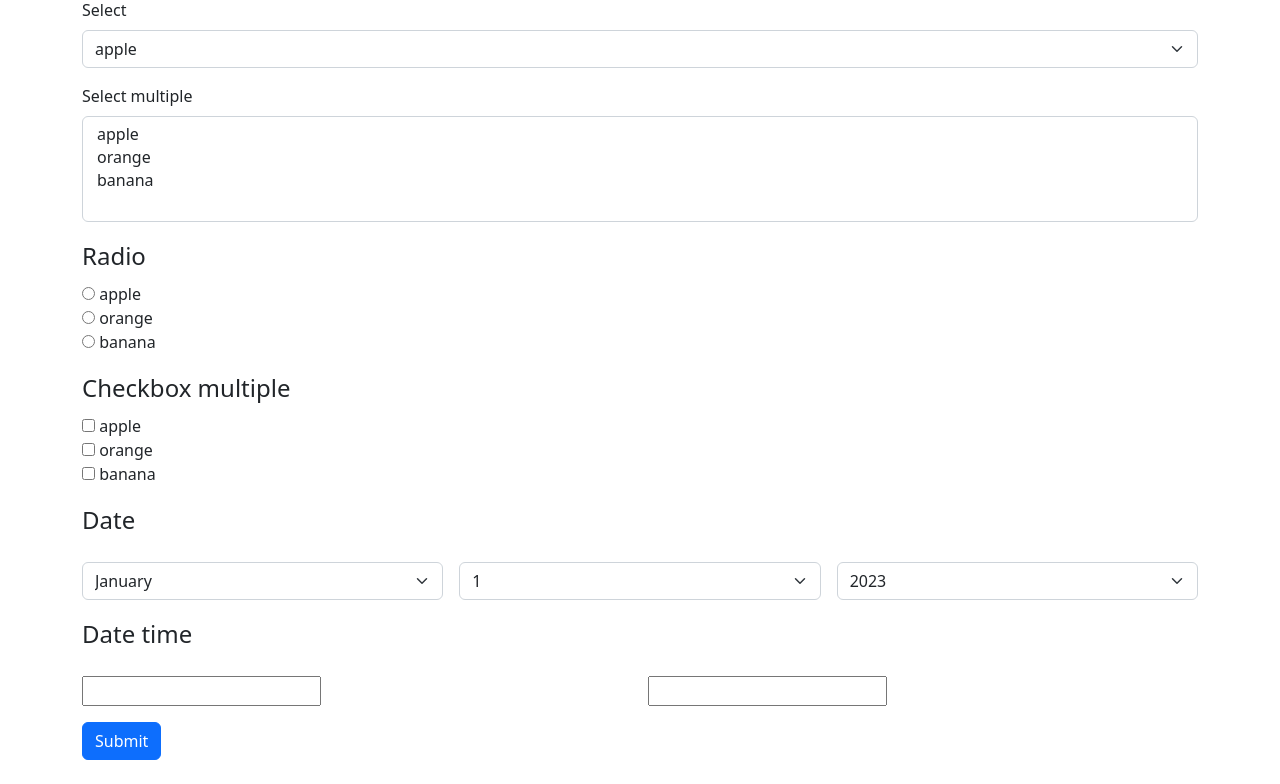
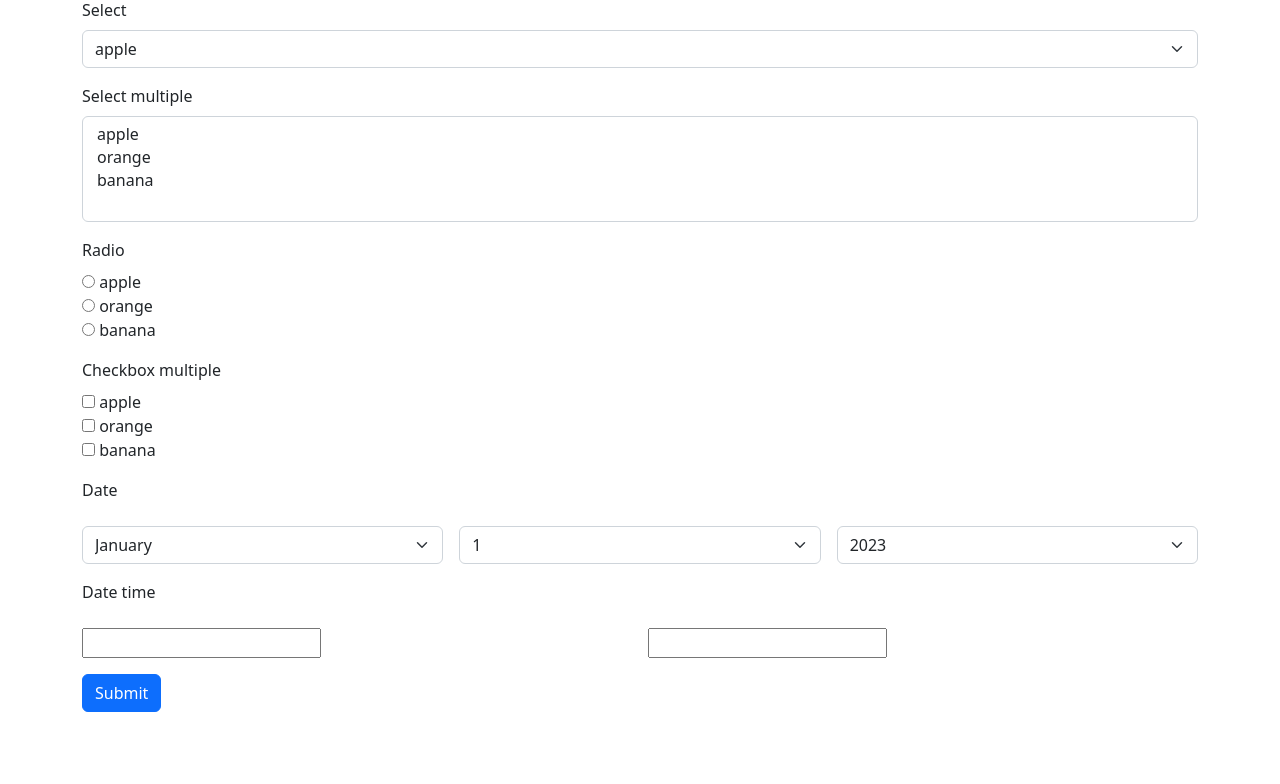
Before and after one commit to xi/django-bs, a Django app: page / in a window 1280 px wide. Shown: the part 541-1325 px from the top of the page. After the commit the page ends 1253 px from the top, so only its background shows below. Run offline with Django 4.2, Linux system fonts and the light colour scheme; some libraries are stand-ins or nearby versions.

Commit message:
use same font size for <legand> as for <label>

```diff
--- a/django_bs/templates/bs/field.html
+++ b/django_bs/templates/bs/field.html
@@ -7,7 +7,7 @@
     {% else %}
         {% if show_label %}
             {% if fieldset %}
-                <legend class="form-label {% if show_label == 'sr-only' %}visually-hidden{% endif %}">{{ field.label }}</legend>
+                <legend class="form-label fs-6 {% if show_label == 'sr-only' %}visually-hidden{% endif %}">{{ field.label }}</legend>
             {% else %}
                 <label class="form-label {% if show_label == 'sr-only' %}visually-hidden{% endif %}" for="{{ field.id_for_label }}">{{ field.label }}</label>
             {% endif %}
```
